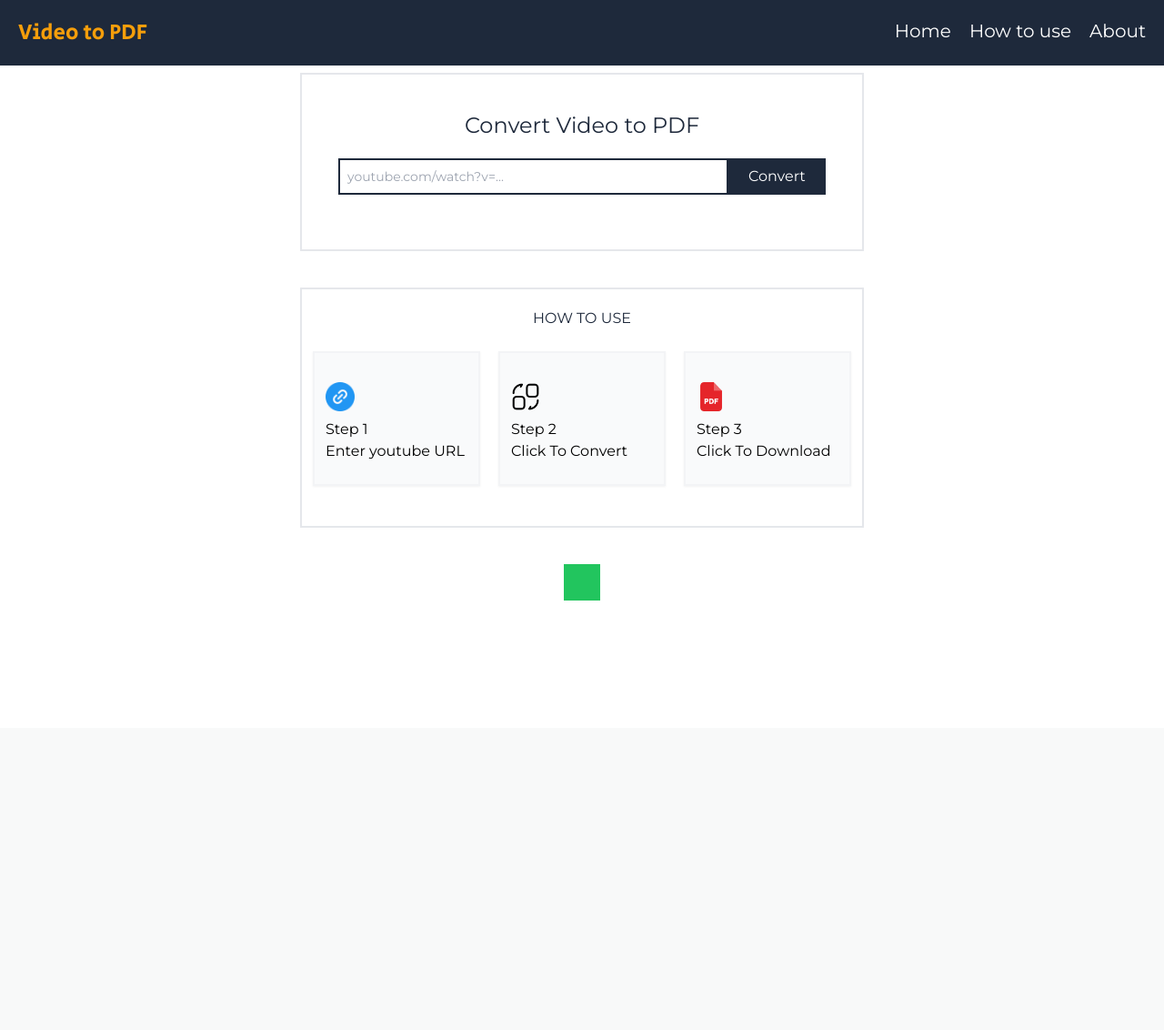
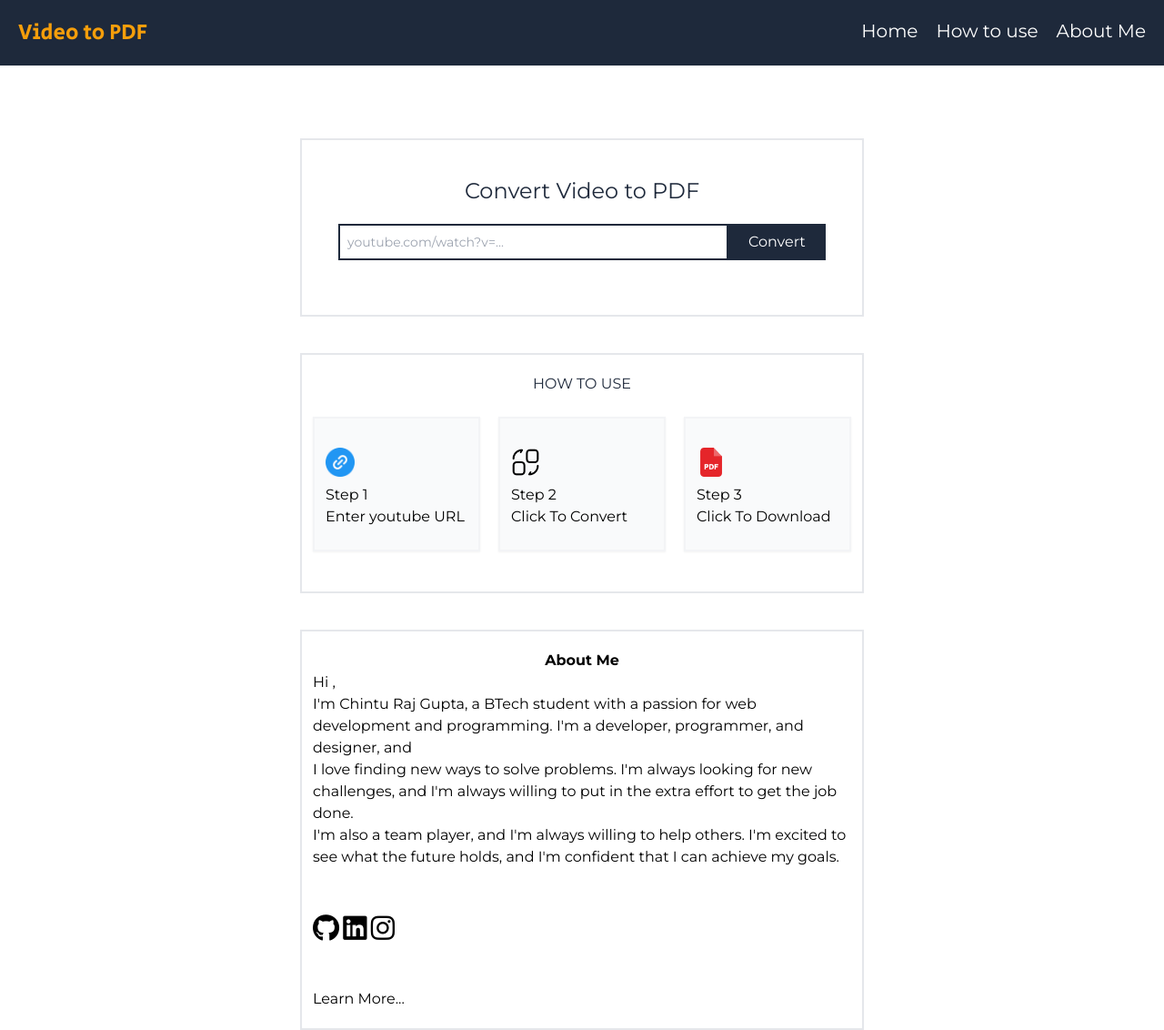
Before and after one commit to chintu46306/video2pdf, a Flask app: page / in a window 1280 px wide. Shown: the whole page at 91% size. Before the commit the page ends 660 px from the top, so only its background shows below. Run offline with Flask 2, Linux system fonts and the light colour scheme; some libraries are stand-ins or nearby versions.

Commit message:
added : About Section

```diff
--- a/templates/index.html
+++ b/templates/index.html
@@ -6,6 +6,13 @@
     <meta name="viewport" content="width=device-width, initial-scale=1.0" />
     <title>Video to PDF</title>
     <script src="https://cdn.tailwindcss.com"></script>
+    <link rel="stylesheet" href="./style.css" />
+
+    <!-- font awesome -->
+    <script
+      src="https://kit.fontawesome.com/4b194ec4dc.js"
+      crossorigin="anonymous"
+    ></script>
 
     <!-- Fonts -->
     <link rel="preconnect" href="https://fonts.googleapis.com" />
@@ -25,7 +32,7 @@
   </head>
   <body style="font-family: 'Montserrat'">
     <nav
-      class="flex flex-row justify-center md:justify-between p-5 bg-slate-800 fixed w-screen z-50"
+      class="flex flex-row justify-center md:justify-between p-5 bg-slate-800 sticky top-0 left-0 z-50"
     >
       <span class="text-amber-500 text-2xl" style="font-family: 'Secular one'">
         Video to PDF
@@ -34,13 +41,13 @@
       <div class="text-white text-xl hidden md:flex flex-row gap-5">
         <a href="#">Home</a>
         <a href="#how to use">How to use </a>
-        <a href="#">About</a>
+        <a href="#">About Me</a>
       </div>
     </nav>
     <main
       class="container flex flex-col gap-10 items-center w-screen min-h-screen pt-20 px-5 mx-auto"
     >
-      <div class=" border-2 p-10 mx-2 lg:w-1/2 w-full">
+      <div class="border-2 p-10 mx-2 lg:w-1/2 w-full">
         <h1 class="text-2xl text-center text-slate-800">
           Convert Video to PDF
         </h1>
@@ -169,7 +176,39 @@
         </div>
       </div>
 
-      <div class="w-10 h-10 lg:bg-green-500 md:bg-red-500 bg-blue-500"></div>
+      <!-- <div class="w-10 h-10 lg:bg-green-500 md:bg-red-500 bg-blue-500"></div> -->
+
+      <!-- added about section -->
+      <div id="about-us" class="border-2 py-5 px-3 lg:w-1/2 w-full">
+        <div>
+          <h2 class="text-center text-1xl"><b>About Me </b></h2>
+          <h3>Hi ,</h3>
+          <p>
+            I'm Chintu Raj Gupta, a BTech student with a passion for web
+            development and programming. I'm  a developer, programmer, and
+            designer, and <br />I love finding new ways to solve problems. I'm
+            always looking for new challenges, and I'm always willing to put in
+            the extra effort to get the job done.<br> I'm also a team player, and
+            I'm always willing to help others. I'm excited to see what the
+            future holds, and I'm confident that I can achieve my goals.
+          </p>
+          <br /><br />
+          <!-- added social link -->
+          <div id=" socila-link" class="social">
+            <a href="https://github.com/chintu46306"
+              ><i class="fa-brands fa-github text-3xl"></i
+            ></a>
+            <a href="https://www.linkedin.com/in/chintu-raj-gupta-00a492222/"
+              ><i class="fa-brands fa-linkedin text-3xl"></i
+            ></a>
+            <a href="https://www.instagram.com/gupta_chintu46306/"
+              ><i class="fa-brands fa-instagram text-3xl"></i
+            ></a>
+          </div>
+          <br /><br />
+          <a href="" class="lern-more colo">Learn More...</a>
+        </div>
+      </div>
     </main>
     <script src="{{url_for('static', filename='app.js')}}"></script>
   </body>
```
